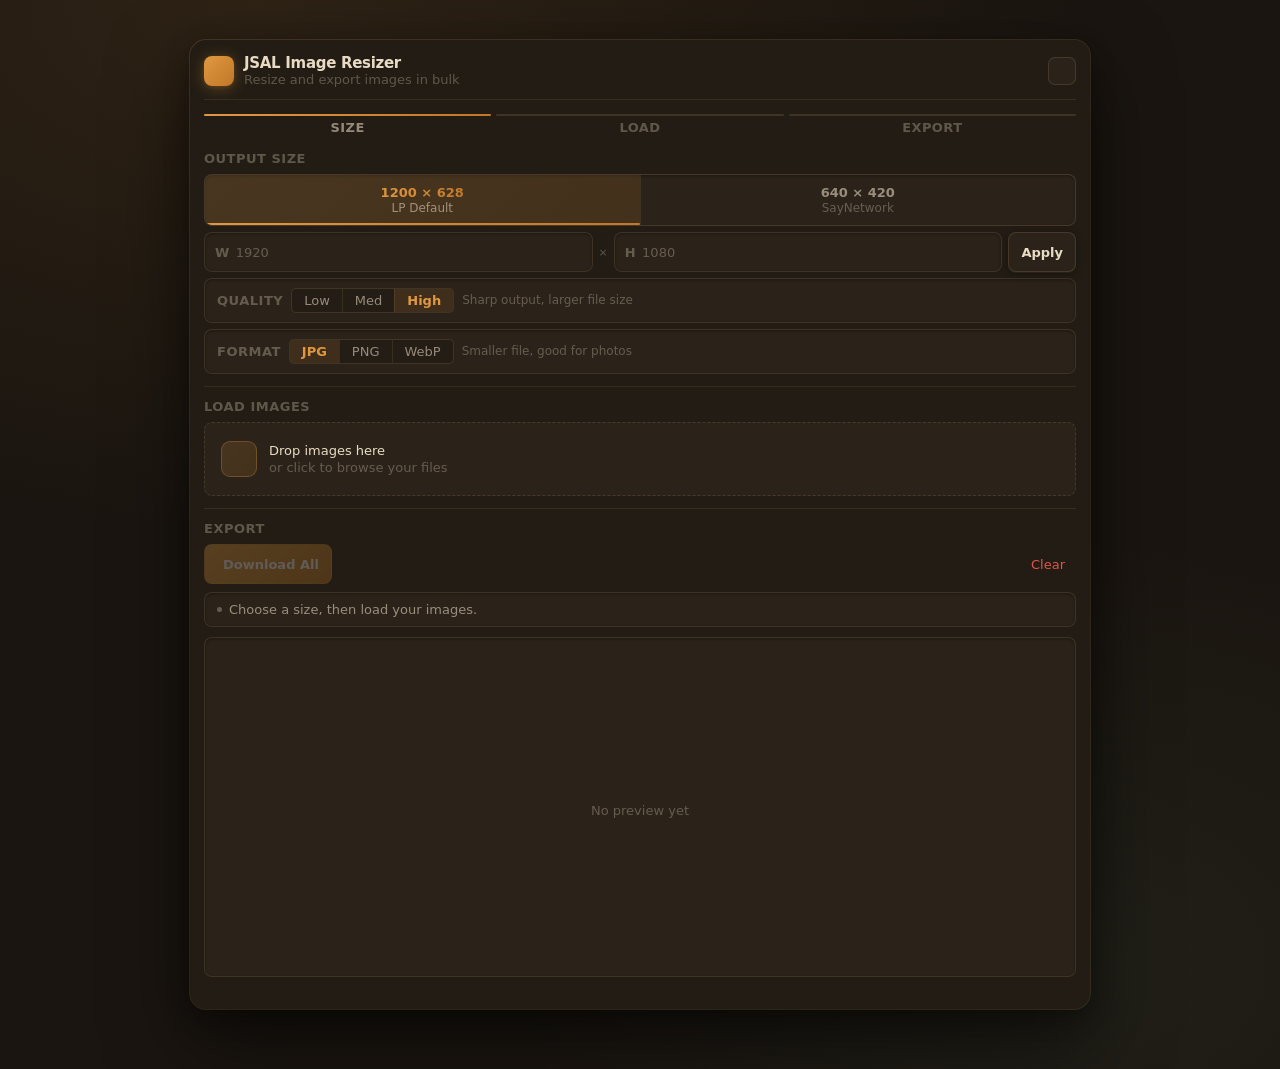
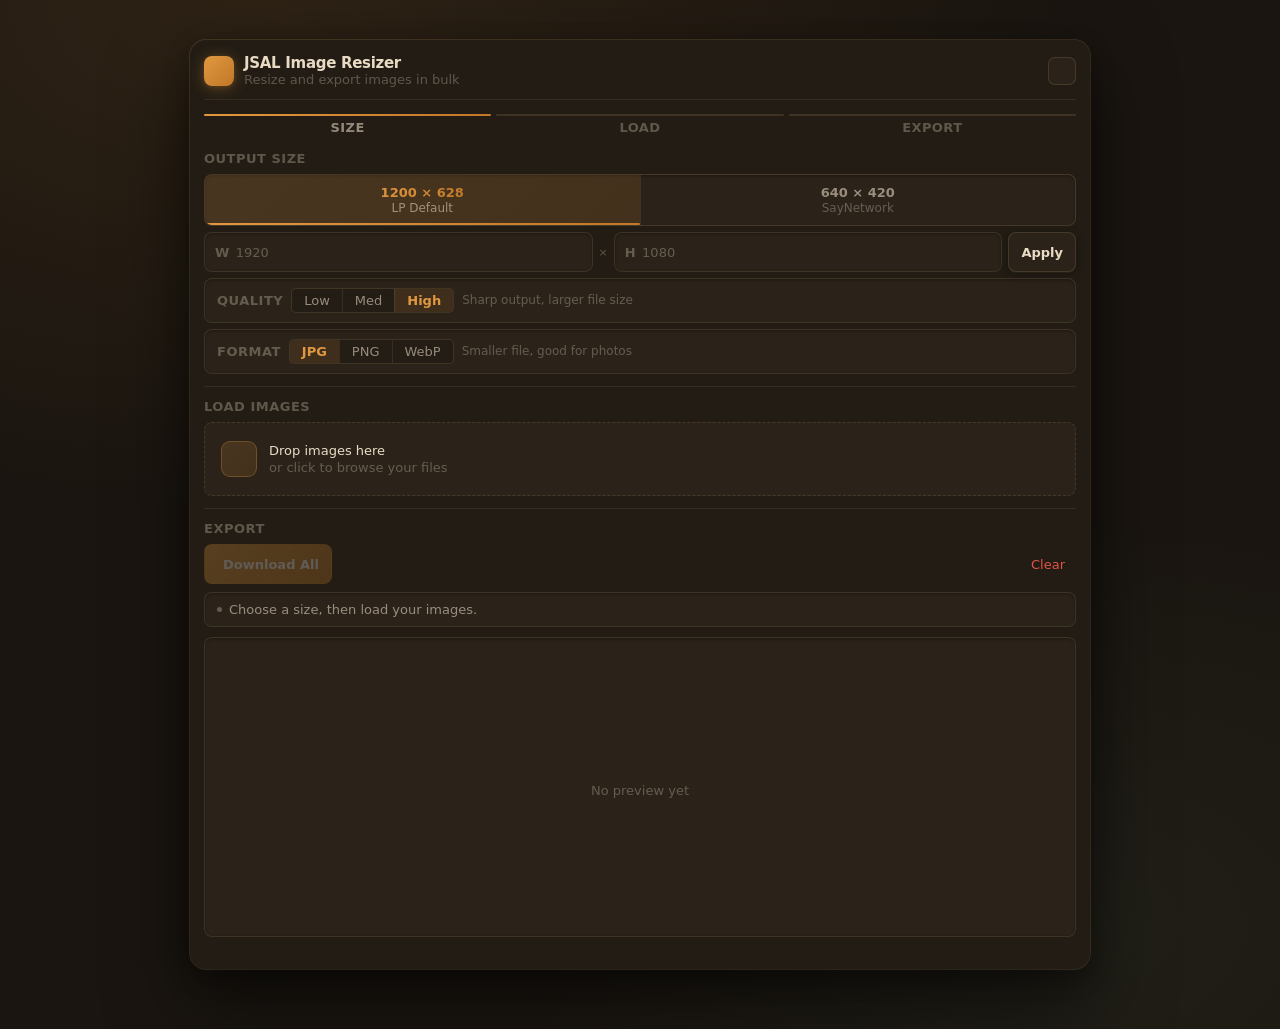

300px preview

--- a/styles.css
+++ b/styles.css
@@ -501,7 +501,7 @@ body.indigo .theme-toggle .icon-star{ display:block; }
  overflow:hidden;
  background:var(--surface-2);
  border:1px solid var(--border);
- height:340px;
+ height:300px;
  box-shadow:var(--shadow-inset); }
 .canvas-wrap canvas{ display:block; width:100%; height:100%; touch-action:none; user-select:none; -webkit-user-select:none; }
 
